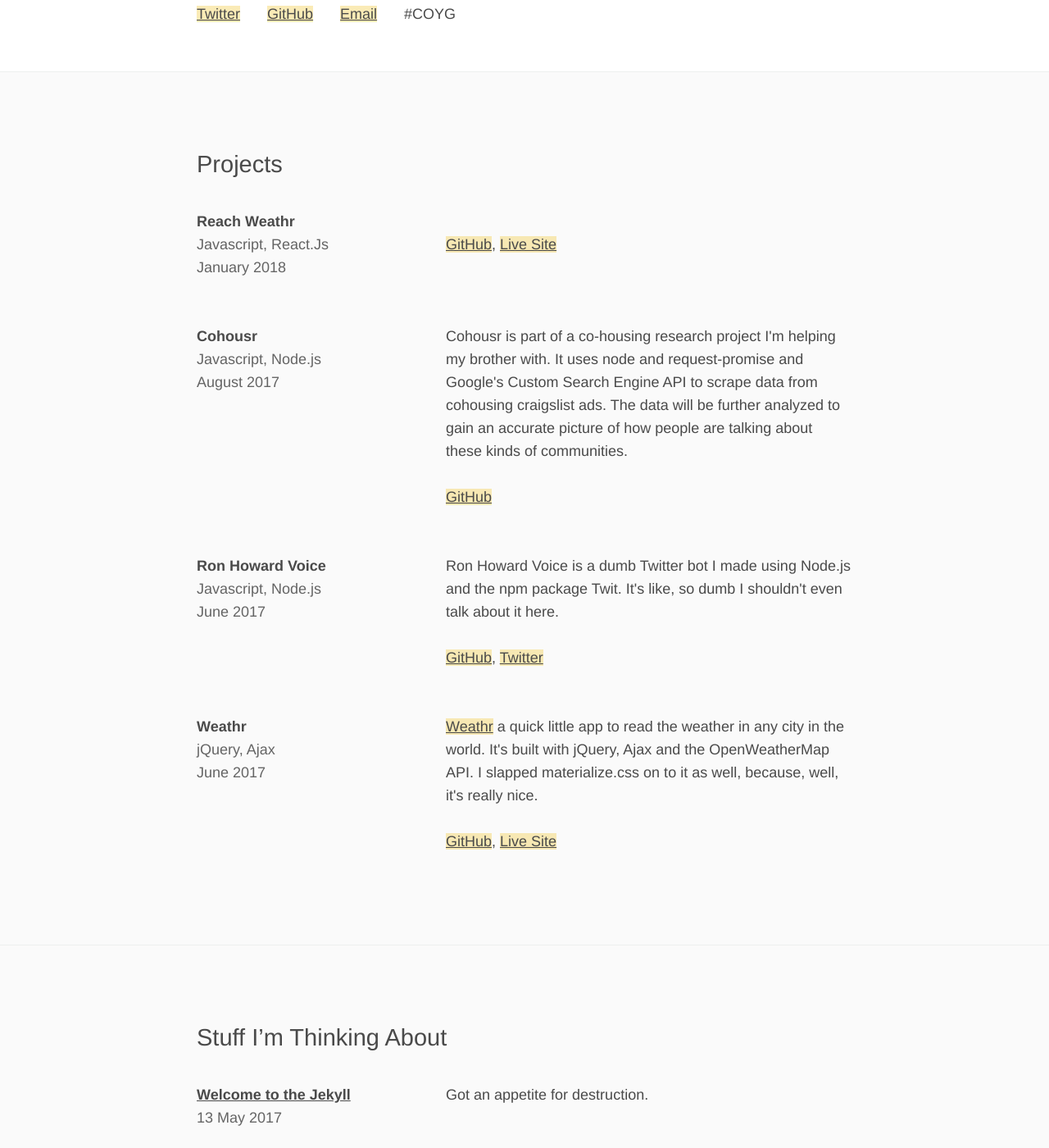
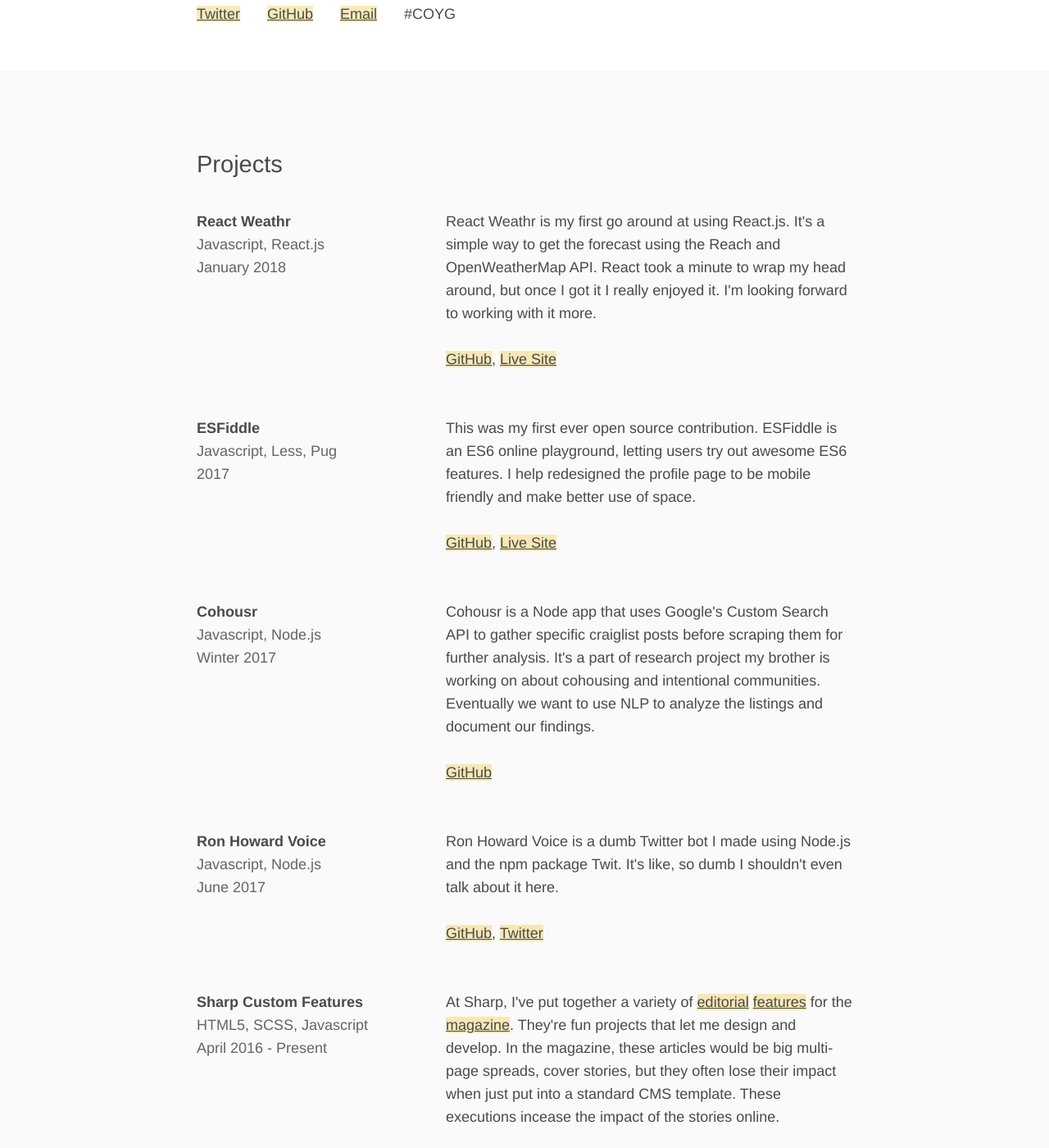
Before and after one commit to colinxr/cr-jekyll, a Jekyll site: the page built from index.html, in a window 1280 px wide and 1400 px high, scrolled down 529 px. Shown: the whole window at 82% size. Built offline with Jekyll 4.4.1, drawn with Linux system fonts in a browser that asks for light colours; some of the changed text lies outside the part shown.

Commit message:
adds react weather and esfiddle to projects

```diff
--- a/_data/projects.yml
+++ b/_data/projects.yml
@@ -1,13 +1,19 @@
--   title: Reach Weathr
-    languages: Javascript, React.Js
+-   title: React Weathr
+    languages: Javascript, React.js
     time: January 2018
-    desctipion: React Weathr is my first go around at using React.js. It's a simple way to get the forecast using the Reach and OpenWeatherMap API. React took a minute to wrap my head around, but once I got it I really enjoyed it. I'm looking forward to working with it more.
+    description: React Weathr is my first go around at using React.js. It's a simple way to get the forecast using the Reach and OpenWeatherMap API. React took a minute to wrap my head around, but once I got it I really enjoyed it. I'm looking forward to working with it more.
     links: <a href="https://www.github.com/colinxr/react-weather">GitHub</a>, <a href="http://www.colinrabyniuk.com/react-weathr">Live Site</a>
+
+-   title: ESFiddle
+    languages: Javascript, Less, Pug
+    time: 2017
+    description: This was my first ever open source contribution. ESFiddle is an ES6 online playground, letting users try out awesome ES6 features. I help redesigned the profile page to be mobile friendly and make better use of space.
+    links: <a href="https://github.com/esfiddle/esfiddle">GitHub</a>, <a href="https://esfiddle.net/">Live Site</a>
 
 -   title: Cohousr
     languages: Javascript, Node.js
-    time: August 2017
-    description: Cohousr is part of a co-housing research project I'm helping my brother with. It uses node and request-promise and Google's Custom Search Engine API to scrape data from cohousing craigslist ads. The data will be further analyzed to gain an accurate picture of how people are talking about these kinds of communities.
+    time: Winter 2017
+    description: Cohousr is a Node app that uses Google's Custom Search API to gather specific craiglist posts before scraping them for further analysis. It's a part of research project my brother is working on about cohousing and intentional communities. Eventually we want to use NLP to analyze the listings and document our findings.
     links: <a href="https://www.github.com/colinxr/scrapecl">GitHub</a>
 
 -   title: Ron Howard Voice
@@ -16,8 +22,8 @@
     description: Ron Howard Voice is a dumb Twitter bot I made using Node.js and the npm package Twit. It's like, so dumb I shouldn't even talk about it here.
     links: <a href="https://www.github.com/colinxr/ron-howard-voice">GitHub</a>, <a href="http://www.twitter.com/ronhoward_voice">Twitter</a>
 
--   title: Weathr
-    languages: jQuery, Ajax
-    time: June 2017
-    description: <a href="http://www.colinrabyniuk.com/weathr">Weathr</a> a quick little app to read the weather in any city in the world. It's built with jQuery, Ajax and the OpenWeatherMap API. I slapped materialize.css on to it as well, because, well, it's really nice.
-    links: <a href="https://www.github.com/colinxr/weathr">GitHub</a>, <a href="http://www.colinrabyniuk.com/weathr">Live Site</a>
+-   title: Sharp Custom Features
+    languages: HTML5, SCSS, Javascript
+    time: April 2016 - Present
+    description: At Sharp, I've put together a variety of <a href="http://sharpmagazine.com/features/grace-too/" target="_blank">editorial</a> <a href="http://sharpmagazine.com/features/henry-cavill/" target="_blank">features</a> for the <a href="http://sharpmagazine.com/features/taming-the-beast/" target="_blank">magazine</a>. They're fun projects that let me design and develop. In the magazine, these articles would be big multi-page spreads, cover stories, but they often lose their impact when just put into a standard CMS template. These executions incease the impact of the stories online.
+    links: <a href="http://sharpmagazine.com/features/grace-too/" target="_blank">Grace, Too</a>, <a href="http://sharpmagazine.com/features/henry-cavill/" target="_blank">Henry Cavill</a>, <a href="http://sharpmagazine.com/features/taming-the-beast/" target="_blank">Taming the Beast</a>
--- a/_includes/header.html
+++ b/_includes/header.html
@@ -3,7 +3,7 @@
     <div class="intro">
       <h4 class="intro__pre ease">Hey!</p>
       <h2 class="intro__main ease">My name is <span>{{ site.name }}</span></h2>
-      <h2 class="intro__main ease">I'm a {{ site.job }} who loves all things digital.</h2>
+      <h2 class="intro__main ease">I&rsquo;m a {{ site.job }} who loves all things digital.</h2>
       <h2 class="intro__main ease">Let&rsquo;s build.</h2>
     </div>
 
```
Also changed, not shown: 1 other file.
